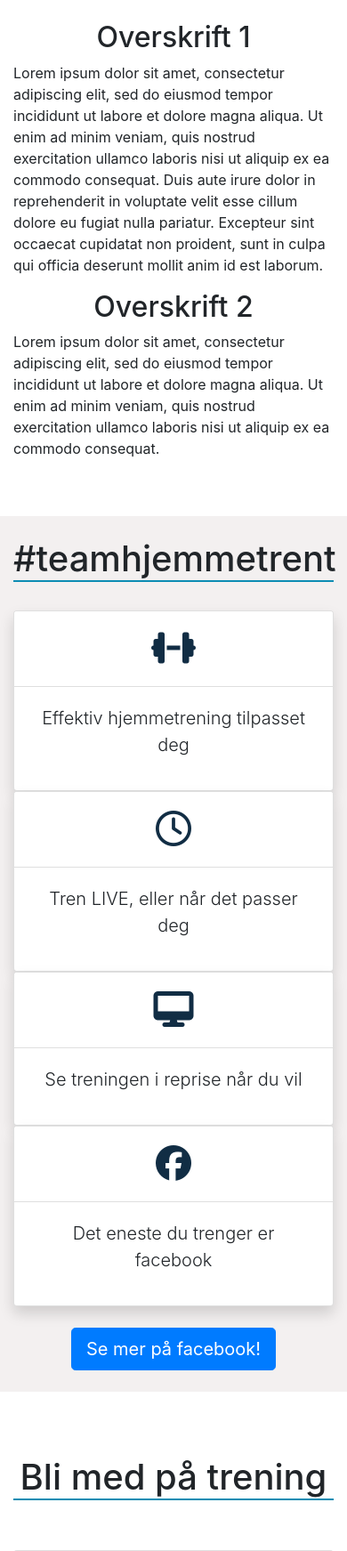
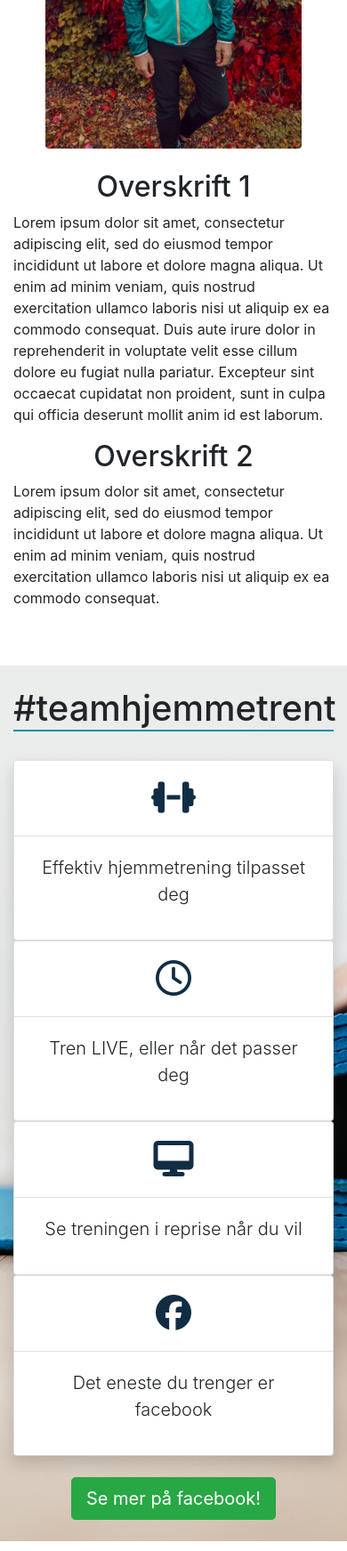
Before and after one commit to mariusgronli/solve_hjemmeside, a Django app: page / in a window 390 px wide. Shown: the part 1637-3380 px from the top of the page at 89% size. Run offline with Django 3.2, Linux system fonts and the light colour scheme; some libraries are stand-ins or nearby versions; some web fonts are replaced.

Commit message:
design changes

```diff
--- a/hjemmeside/templates/hjemmeside/index.html
+++ b/hjemmeside/templates/hjemmeside/index.html
@@ -146,7 +146,7 @@
       <div class="row">
         <div class="col-lg-5">
           <div class="text-center">
-            <img src="{% static "img/solve.jpeg" %}" class="img-fluid rounded" alt="..." style="width:80%;">
+            <img src="{% static "img/solve.jpg" %}" class="img-fluid rounded" alt="..." style="width:80%;">
           </div>
           <br>
         </div>
@@ -176,7 +176,8 @@
     <!-- End section about Sølve -->
 
     <br><br>
-    <div class="wrapperBg" style="background-color:#f3f0f0;" id="trening">
+    <div class="wrapperBg"  id="trening">
+    <!-- style="background-color:#f3f0f0;"-->
     <!-- ilustrations -->
     <br>
       <div class="container">
@@ -235,7 +236,7 @@
       <br>
       <div class="row">
         <div class="col-lg text-center">
-          <a href="https://www.facebook.com/solvesundrehagen" class="btn btn-primary btn-lg">Se mer på facebook!</a>
+          <a href="https://www.facebook.com/solvesundrehagen" class="btn btn-success btn-lg">Se mer på facebook!</a>
         </div>
       </div>
       <br>
@@ -402,7 +403,7 @@
     </div><!--End row-->
   </div><!--End section-->
   <br><br>
-  <div class="wrapperBg" style="background-color:#f3f0f0;" id="medlem">
+  <div class="" style="background-color:#f3f0f0;" id="medlem">
     <div class="container">
       <br><br>
       <div class="row">
@@ -465,7 +466,7 @@
       <br>
     </div>
   </div>
-  <div class="wrapperBg" style="background-color:#4e4e4e;">
+  <div class="" style="background-color:#4e4e4e;">
     <div class="container" style="min-height:150px;">
       <br>
       <br>
--- a/static/css/main.css
+++ b/static/css/main.css
@@ -1,16 +1,6 @@
 body, html {
   height: 100%;
   scroll-behavior: smooth;
-}
-
-@media (max-width: 767.98px) {
-  /*By default, containers are only full-width on xs screens.
-  This makes them full-width om sm screens as well*/
-  .container {
-    margin-left: 0;
-    margin-right: 0;
-    max-width: 100% !important;
-  }
 }
 
 /* Background image */
@@ -24,6 +14,13 @@ body, html {
   /* background-size: cover; */
   /* min-height: 500px; */
 /* } */
+
+/* background teamhjemmetrent */
+
+.wrapperBg{
+  background: url(/static/img/landing3.jpg) center;
+  background-size: cover;
+}
 
 /* Icons banner */
 .icon-banner{
```
Also changed, not shown: static/img/landing3.jpg (added), static/img/solve.jpg (added).
